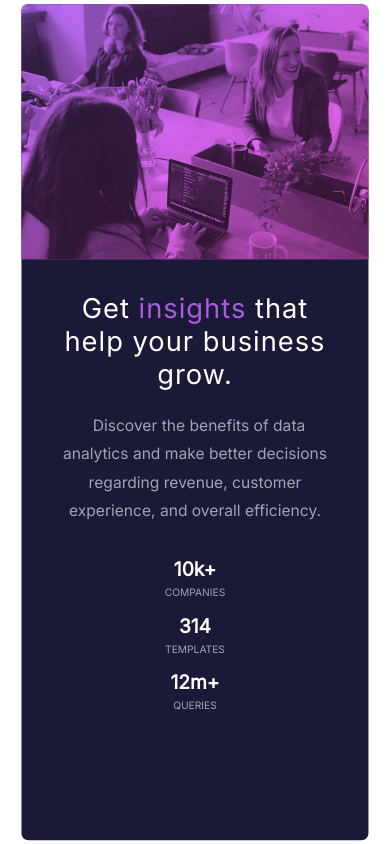
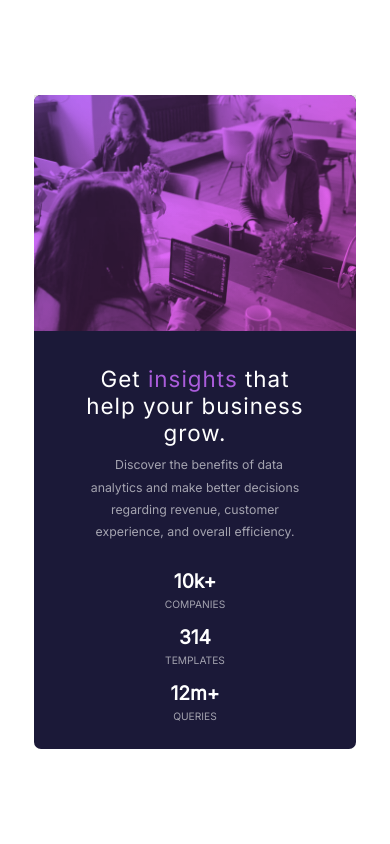
Before and after one commit to dyegohrq/cartao-de-estatistica, a plain HTML site: page index.html in a window 390 px wide. Drawn offline with Linux system fonts and the light colour scheme.

Commit message:
modificando o tamanho para ficar responsivo

```diff
--- a/estilos/style.css
+++ b/estilos/style.css
@@ -140,27 +140,21 @@ img {
         margin-top: 20px;
     }
 }
- @media screen and (min-width: 335px) {
+ @media screen and (min-width: 370px) {
    main {
-        width: 89vw;
-        height: 99vh;
+    width: 322px;
+    height: 654px;
    }
 
    .conteiner {
-        padding: 4vh 9vw 0vh 9vw;
+    padding: 24px 40px 15px 40px;
    }
 
-    .hero-text > h1 {
-        font-size: 7vw;
-        padding-bottom: 4px;
-    }
-
-    .hero-text > p {
-        font-size: 4vw;
-        margin-top: 2vh;
+   .hero-text {
+    margin-top: 10px;
    }
 
    .conteudo {
-        margin-top: 4vh;
+    margin-top: 27px;
    }
 }
```
Lines whose indentation alone changed are shown as unchanged.
